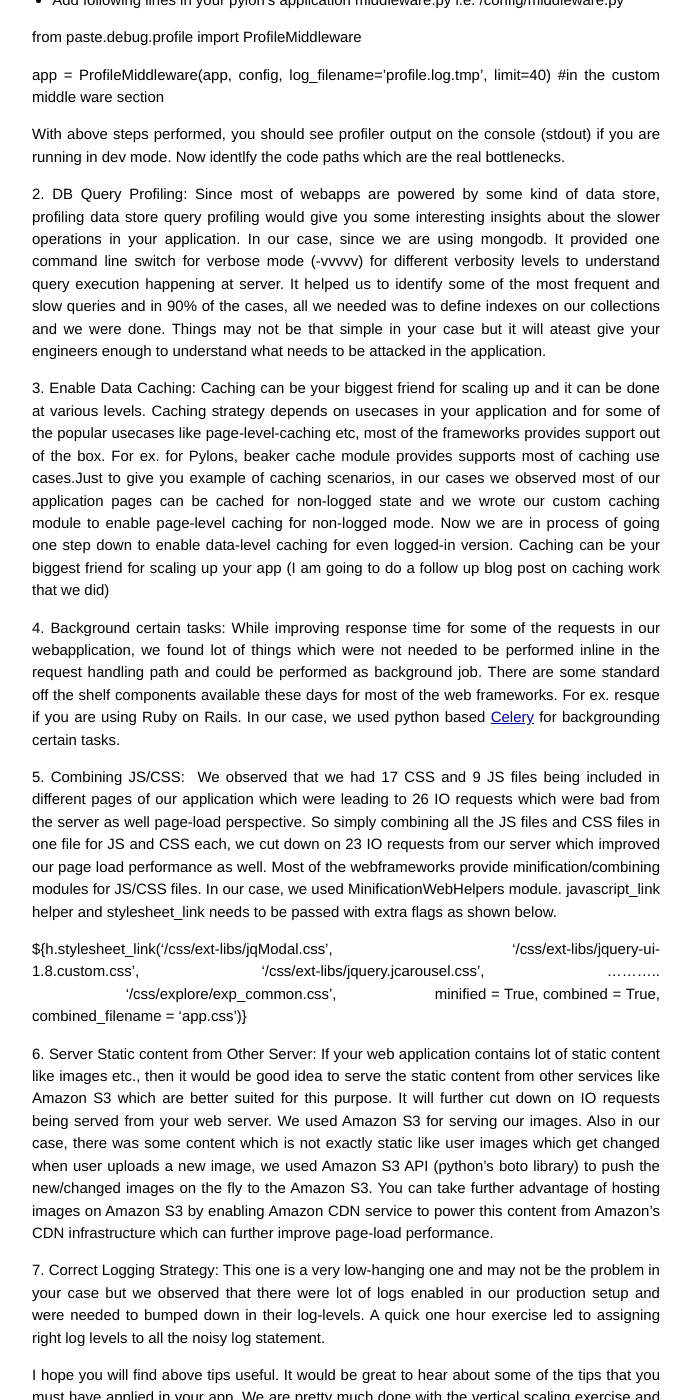
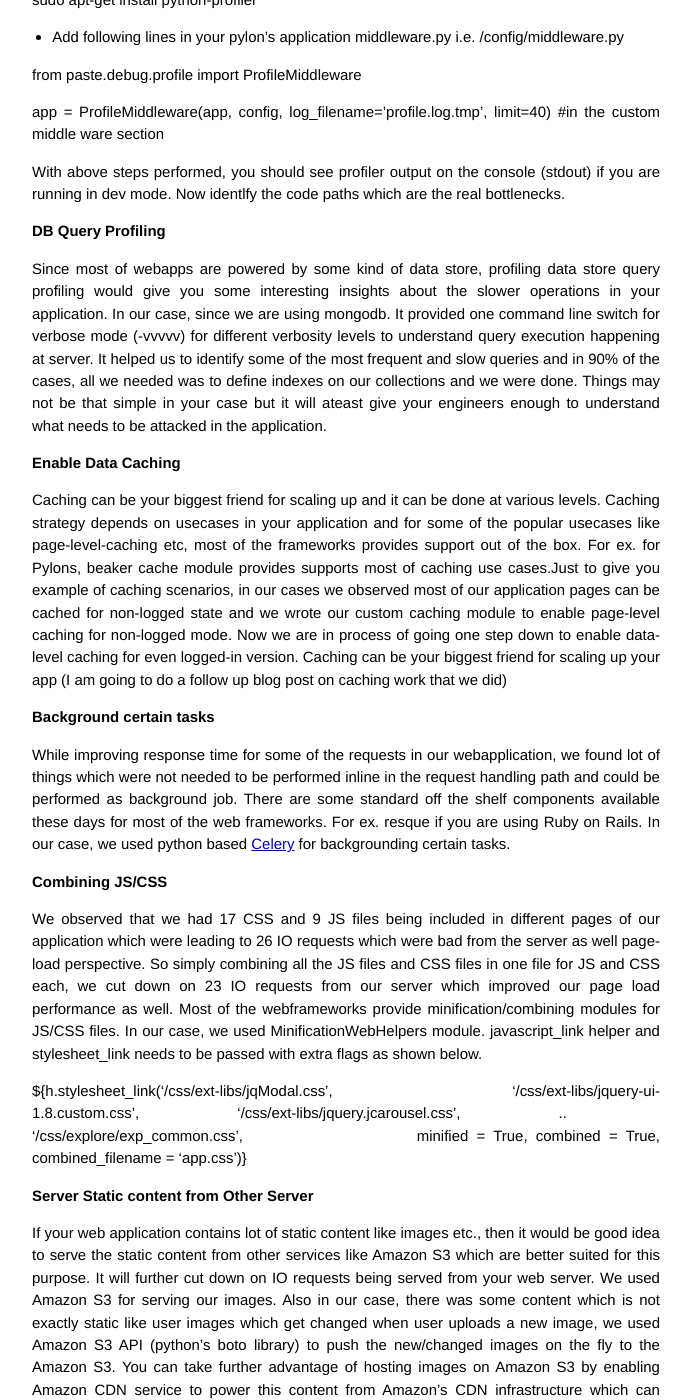
Before and after one commit to droot/droot.github.io, a Jekyll site: the page built from 7-things-one-can-do-to-scale-up-a-web-applica.markdown, in a window 1280 px wide and 1400 px high, scrolled down 1035 px. Shown: the whole window, without its empty margins (294-985 px from the left). Built offline with Jekyll 4.4.1, drawn with Linux system fonts in a browser that asks for light colours; Markdown is read by kramdown in place of the engine named in the settings; some of the changed text lies outside the part shown.

Commit message:
Update 7-things-one-can-do-to-scale-up-a-web-applica.markdown

```diff
--- a/7-things-one-can-do-to-scale-up-a-web-applica.markdown
+++ b/7-things-one-can-do-to-scale-up-a-web-applica.markdown
@@ -31,25 +32,31 @@ These days most of the web frameworks provide profiling tools with them. For our
 
 With above steps performed, you should see profiler output on the console (stdout) if you are running in dev mode. Now identlfy the code paths which are the real bottlenecks.
 
-2\. DB Query Profiling: Since most of webapps are powered by some kind of data store, profiling data store query profiling would give you some interesting insights about the slower operations in your application. In our case, since we are using mongodb. It provided one command line switch for verbose mode (-vvvvv) for different verbosity levels to understand query execution happening at server. It helped us to identify some of the most frequent and slow queries and in 90% of the cases, all we needed was to define indexes on our collections and we were done. Things may not be that simple in your case but it will ateast give your engineers enough to understand what needs to be attacked in the application.
+## DB Query Profiling
+  Since most of webapps are powered by some kind of data store, profiling data store query profiling would give you some interesting insights about the slower operations in your application. In our case, since we are using mongodb. It provided one command line switch for verbose mode (-vvvvv) for different verbosity levels to understand query execution happening at server. It helped us to identify some of the most frequent and slow queries and in 90% of the cases, all we needed was to define indexes on our collections and we were done. Things may not be that simple in your case but it will ateast give your engineers enough to understand what needs to be attacked in the application.
 
-3\. Enable Data Caching: Caching can be your biggest friend for scaling up and it can be done at various levels. Caching strategy depends on usecases in your application and for some of the popular usecases like page-level-caching etc, most of the frameworks provides support out of the box. For ex. for Pylons, beaker cache module provides supports most of caching use cases.Just to give you example of caching scenarios, in our cases we observed most of our application pages can be cached for non-logged state and we wrote our custom caching module to enable page-level caching for non-logged mode. Now we are in process of going one step down to enable data-level caching for even logged-in version. Caching can be your biggest friend for scaling up your app (I am going to do a follow up blog post on caching work that we did)
+## Enable Data Caching
+  Caching can be your biggest friend for scaling up and it can be done at various levels. Caching strategy depends on usecases in your application and for some of the popular usecases like page-level-caching etc, most of the frameworks provides support out of the box. For ex. for Pylons, beaker cache module provides supports most of caching use cases.Just to give you example of caching scenarios, in our cases we observed most of our application pages can be cached for non-logged state and we wrote our custom caching module to enable page-level caching for non-logged mode. Now we are in process of going one step down to enable data-level caching for even logged-in version. Caching can be your biggest friend for scaling up your app (I am going to do a follow up blog post on caching work that we did)
 
-4\. Background certain tasks: While improving response time for some of the requests in our webapplication, we found lot of things which were not needed to be performed inline in the request handling path and could be performed as background job. There are some standard off the shelf components available these days for most of the web frameworks. For ex. resque if you are using Ruby on Rails. In our case, we used python based [Celery][4] for backgrounding certain tasks.
+## Background certain tasks
+  While improving response time for some of the requests in our webapplication, we found lot of things which were not needed to be performed inline in the request handling path and could be performed as background job. There are some standard off the shelf components available these days for most of the web frameworks. For ex. resque if you are using Ruby on Rails. In our case, we used python based [Celery][4] for backgrounding certain tasks.
 
-5\. Combining JS/CSS:  We observed that we had 17 CSS and 9 JS files being included in different pages of our application which were leading to 26 IO requests which were bad from the server as well page-load perspective. So simply combining all the JS files and CSS files in one file for JS and CSS each, we cut down on 23 IO requests from our server which improved our page load performance as well. Most of the webframeworks provide minification/combining modules for JS/CSS files. In our case, we used MinificationWebHelpers module. javascript_link helper and stylesheet_link needs to be passed with extra flags as shown below.
+## Combining JS/CSS
+  We observed that we had 17 CSS and 9 JS files being included in different pages of our application which were leading to 26 IO requests which were bad from the server as well page-load perspective. So simply combining all the JS files and CSS files in one file for JS and CSS each, we cut down on 23 IO requests from our server which improved our page load performance as well. Most of the webframeworks provide minification/combining modules for JS/CSS files. In our case, we used MinificationWebHelpers module. javascript_link helper and stylesheet_link needs to be passed with extra flags as shown below.
 
 
 > ${h.stylesheet_link('/css/ext-libs/jqModal.css',
                     '/css/ext-libs/jquery-ui-1.8.custom.css',
                     '/css/ext-libs/jquery.jcarousel.css',
-                    ...........
+                    ..
                     '/css/explore/exp_common.css',
                     minified = True, combined = True, combined_filename = 'app.css')}
 
-6\. Server Static content from Other Server: If your web application contains lot of static content like images etc., then it would be good idea to serve the static content from other services like Amazon S3 which are better suited for this purpose. It will further cut down on IO requests being served from your web server. We used Amazon S3 for serving our images. Also in our case, there was some content which is not exactly static like user images which get changed when user uploads a new image, we used Amazon S3 API (python's boto library) to push the new/changed images on the fly to the Amazon S3. You can take further advantage of hosting images on Amazon S3 by enabling Amazon CDN service to power this content from Amazon's CDN infrastructure which can further improve page-load performance.
+## Server Static content from Other Server
+  If your web application contains lot of static content like images etc., then it would be good idea to serve the static content from other services like Amazon S3 which are better suited for this purpose. It will further cut down on IO requests being served from your web server. We used Amazon S3 for serving our images. Also in our case, there was some content which is not exactly static like user images which get changed when user uploads a new image, we used Amazon S3 API (python's boto library) to push the new/changed images on the fly to the Amazon S3. You can take further advantage of hosting images on Amazon S3 by enabling Amazon CDN service to power this content from Amazon's CDN infrastructure which can further improve page-load performance.
 
-7\. Correct Logging Strategy: This one is a very low-hanging one and may not be the problem in your case but we observed that there were lot of logs enabled in our production setup and were needed to bumped down in their log-levels. A quick one hour exercise led to assigning right log levels to all the noisy log statement.
+## Correct Logging Strategy
+  This one is a very low-hanging one and may not be the problem in your case but we observed that there were lot of logs enabled in our production setup and were needed to bumped down in their log-levels. A quick one hour exercise led to assigning right log levels to all the noisy log statement.
 
 I hope you will find above tips useful. It would be great to hear about some of the tips that you must have applied in your app. We are pretty much done with the vertical scaling exercise and I am going to follow up this post with the horizontal scaling exercise which we are starting off this week.
 
```
Also changed, not shown: other parts of 7-things-one-can-do-to-scale-up-a-web-applica.markdown (+3 -2 lines).
